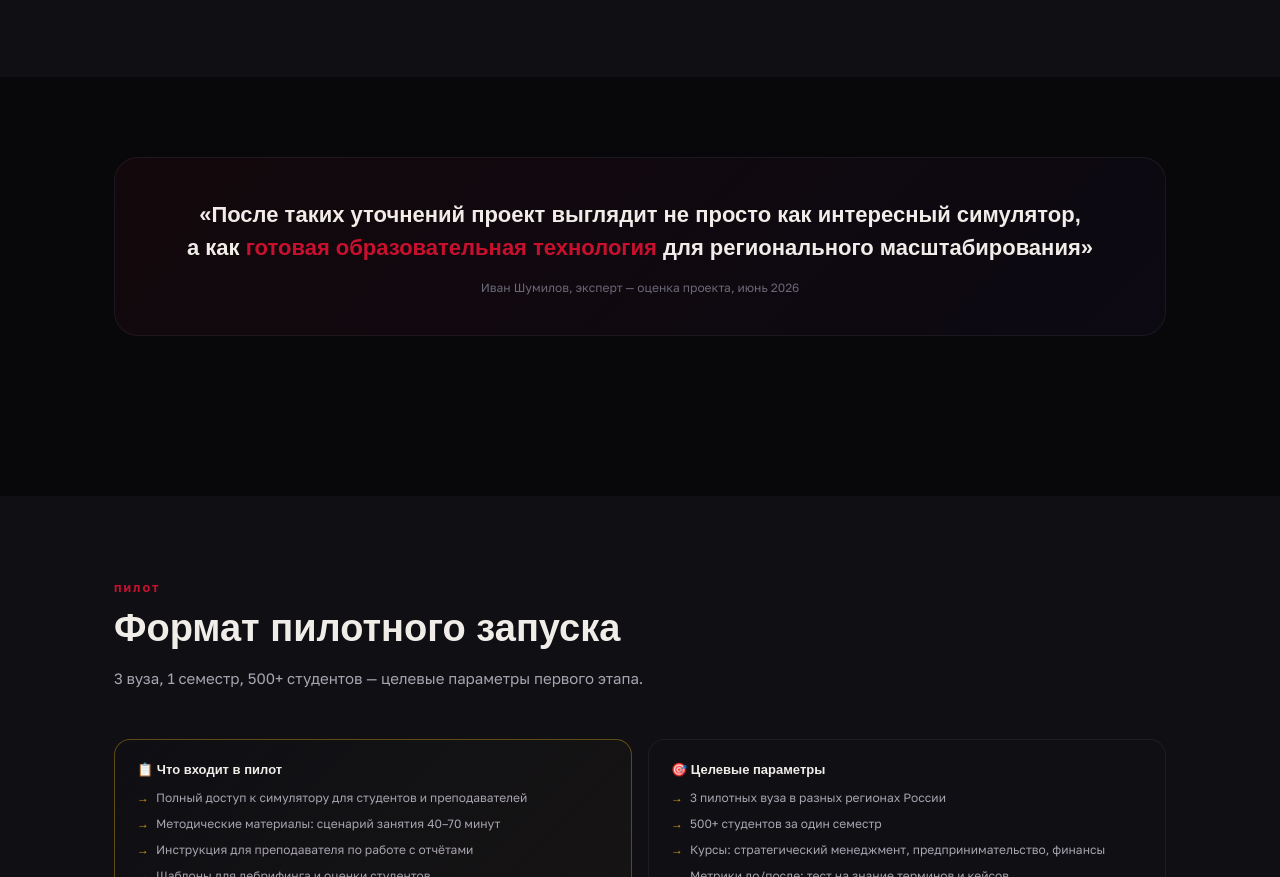
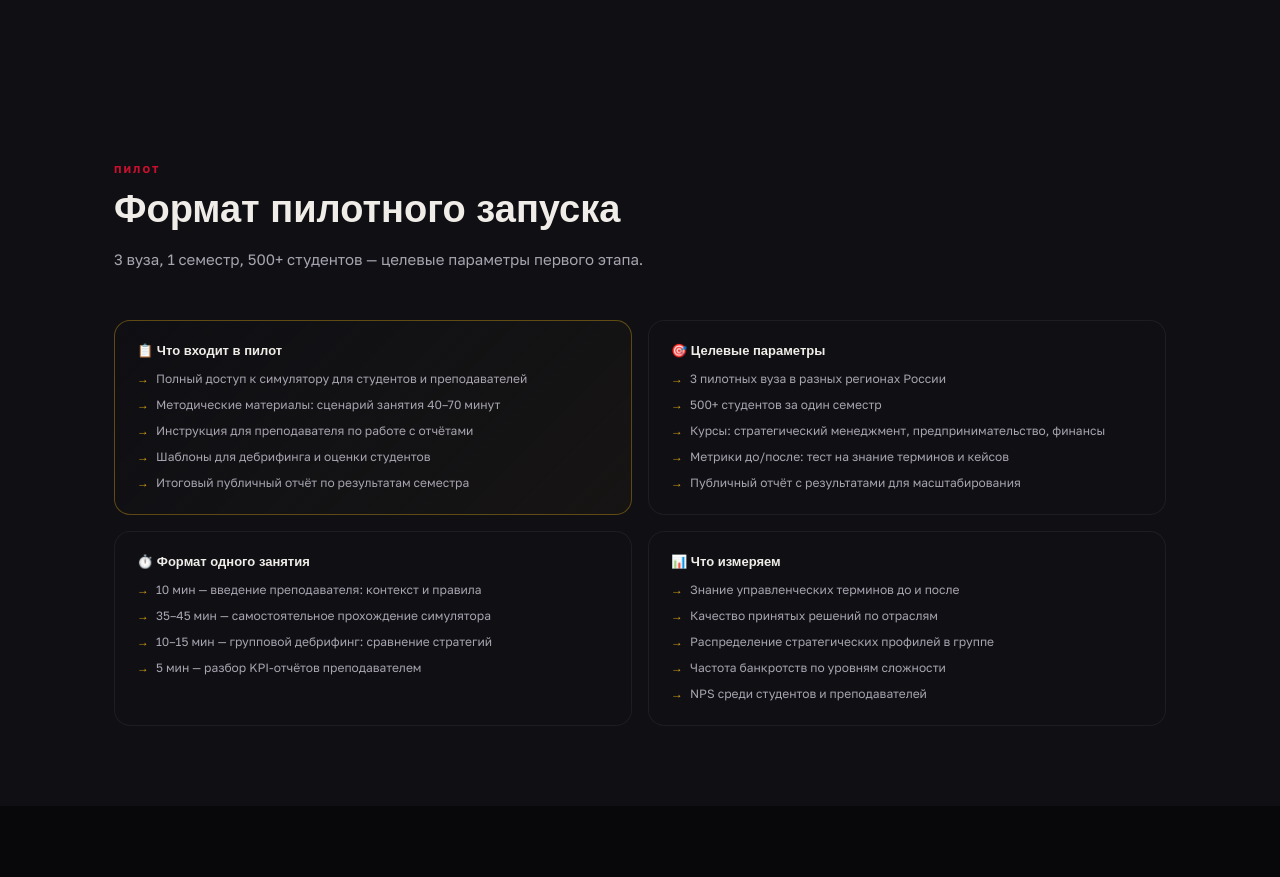
Before and after one commit to ksyiks/business-sim, a plain HTML site: page index.html in a window 1280 px wide. Shown: the part 3408-4285 px from the top of the page. Drawn offline with nearby package versions, Linux system fonts and the light colour scheme; a web font is replaced by a local one.

Commit message:
Update index.html

```diff
--- a/index.html
+++ b/index.html
@@ -963,16 +963,6 @@ footer{border-top:1px solid var(--border2);padding:28px 0;text-align:center;}
         <div class="mt-row"><span>Антикризисное мышление</span><span>Опыт 3+ кризисов</span></div>
         <div class="mt-row"><span>Принятие решений</span><span>С последствиями</span></div>
       </div>
-    </div>
-  </div>
-</section>
-
-<!-- QUOTE -->
-<section>
-  <div class="wrap">
-    <div class="quote-section">
-      <div class="quote-text">«После таких уточнений проект выглядит не просто как интересный симулятор,<br>а как <span class="hl">готовая образовательная технология</span> для регионального масштабирования»</div>
-      <div class="quote-source">Иван Шумилов, эксперт — оценка проекта, июнь 2026</div>
     </div>
   </div>
 </section>
```
